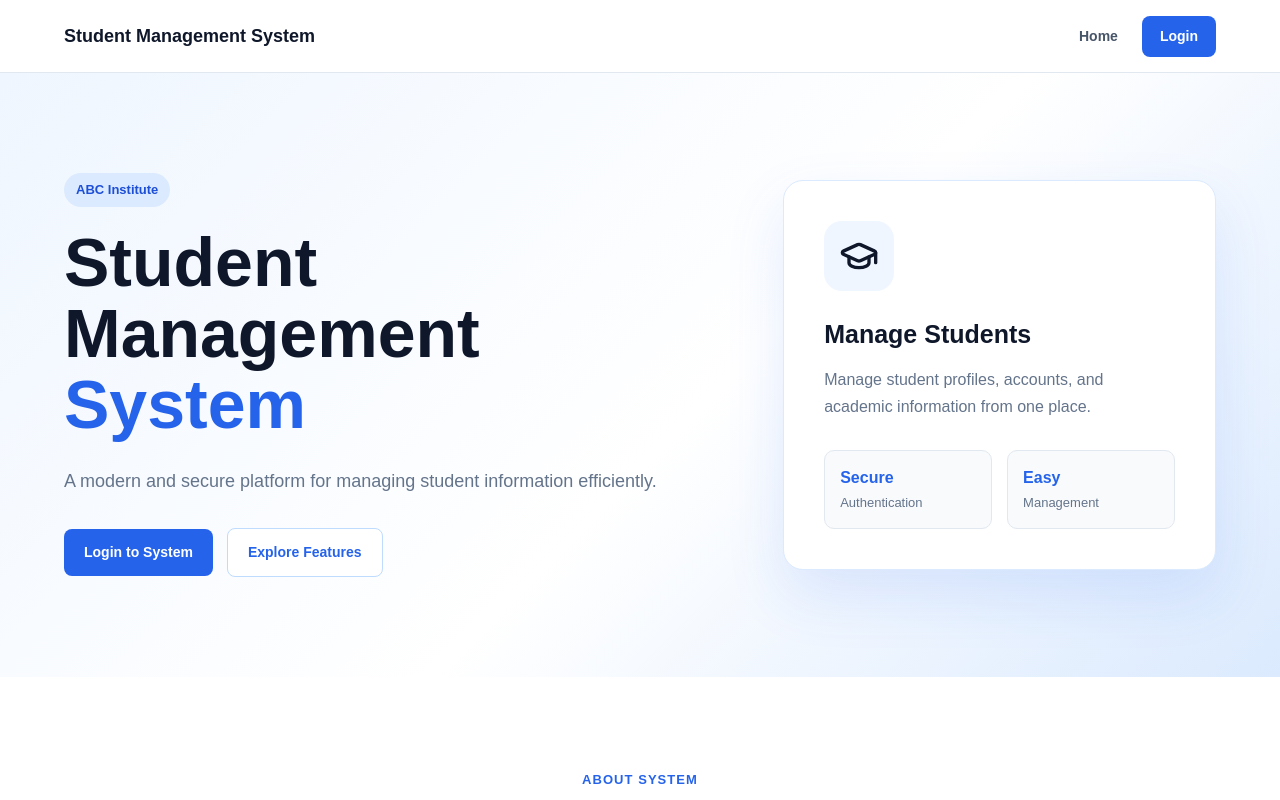
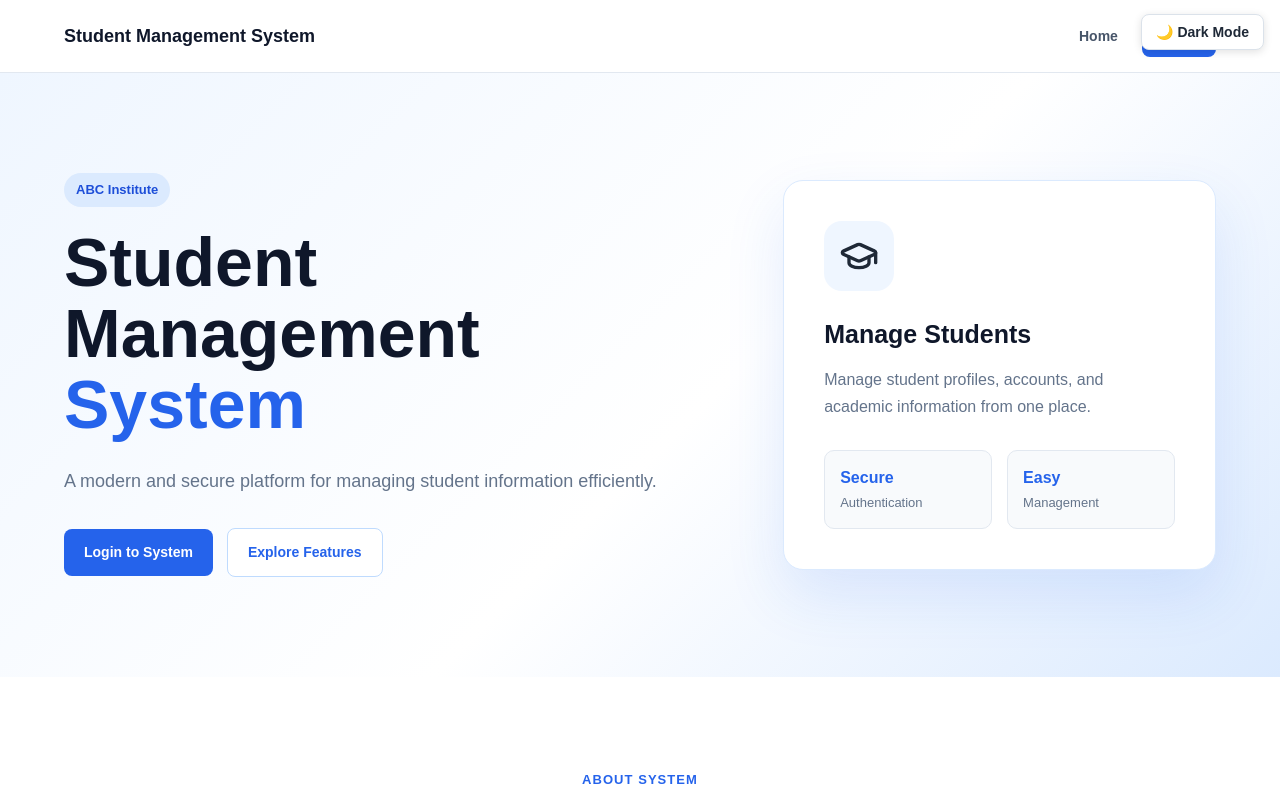
Before and after one commit to sangeerththanan-academic/student-management-system, a React (Vite) app in the folder frontend/: page / in a window 1280 px wide. Shown: the top 800 px of the page. Built offline with nearby package versions, Linux system fonts and the light colour scheme; no server answers.

Commit message:
Implement CR-012 independent dark and light themes

```diff
--- a/frontend/src/App.jsx
+++ b/frontend/src/App.jsx
@@ -1,7 +1,12 @@
 import AppRoutes from "./routes/AppRoutes";
+import { ThemeProvider } from "./context/ThemeContext";
 
 function App() {
-    return <AppRoutes />;
+    return (
+        <ThemeProvider>
+            <AppRoutes />
+        </ThemeProvider>
+    );
 }
 
 export default App;
--- /dev/null
+++ b/frontend/src/components/ThemeSection.jsx
@@ -0,0 +1,19 @@
+import { useTheme } from "../context/ThemeContext";
+import ThemeToggle from "./ThemeToggle";
+
+function ThemeSection({ section, children }) {
+    const { getTheme } = useTheme();
+    const theme = getTheme(section);
+
+    return (
+        <div
+            className={`theme-section theme-${theme} section-${section}`}
+            data-theme={theme}
+        >
+            <ThemeToggle section={section} />
+            {children}
+        </div>
+    );
+}
+
+export default ThemeSection;
--- /dev/null
+++ b/frontend/src/components/ThemeToggle.jsx
@@ -0,0 +1,22 @@
+
+import { useTheme } from "../context/ThemeContext";
+
+function ThemeToggle({ section }) {
+    const { getTheme, toggleTheme } = useTheme();
+    const theme = getTheme(section);
+    const isDark = theme === "dark";
+
+    return (
+        <button
+            type="button"
+            className="theme-toggle"
+            onClick={() => toggleTheme(section)}
+            aria-label={`Switch to ${isDark ? "light" : "dark"} mode`}
+            aria-pressed={isDark}
+        >
+            {isDark ? "☀️ Light Mode" : "🌙 Dark Mode"}
+        </button>
+    );
+}
+
+export default ThemeToggle;
--- /dev/null
+++ b/frontend/src/context/ThemeContext.jsx
@@ -0,0 +1,71 @@
+
+import {
+    createContext,
+    useContext,
+    useState,
+    useEffect,
+} from "react";
+
+const ThemeContext = createContext(null);
+
+const THEME_KEYS = {
+    login: "loginTheme",
+    admin: "adminTheme",
+    student: "studentTheme",
+};
+
+function getSavedTheme(section) {
+    const savedTheme = localStorage.getItem(THEME_KEYS[section]);
+
+    return savedTheme === "dark" ? "dark" : "light";
+}
+
+export function ThemeProvider({ children }) {
+    const [themes, setThemes] = useState(() => ({
+        login: getSavedTheme("login"),
+        admin: getSavedTheme("admin"),
+        student: getSavedTheme("student"),
+    }));
+
+    useEffect(() => {
+        Object.entries(themes).forEach(([section, theme]) => {
+            localStorage.setItem(THEME_KEYS[section], theme);
+        });
+    }, [themes]);
+
+    const toggleTheme = (section) => {
+        if (!THEME_KEYS[section]) return;
+
+        setThemes((previousThemes) => ({
+            ...previousThemes,
+            [section]:
+                previousThemes[section] === "light"
+                    ? "dark"
+                    : "light",
+        }));
+    };
+
+    const getTheme = (section) => {
+        return themes[section] || "light";
+    };
+
+    return (
+        <ThemeContext.Provider
+            value={{ themes, getTheme, toggleTheme }}
+        >
+            {children}
+        </ThemeContext.Provider>
+    );
+}
+
+export function useTheme() {
+    const context = useContext(ThemeContext);
+
+    if (!context) {
+        throw new Error(
+            "useTheme must be used inside ThemeProvider"
+        );
+    }
+
+    return context;
+}
--- a/frontend/src/index.css
+++ b/frontend/src/index.css
@@ -9,3 +9,75 @@ body,
 body {
     margin: 0;
 }
+
+
+/* CR-012: Independent section themes */
+
+.theme-section {
+    --theme-bg: #f4f6f9;
+    --theme-surface: #ffffff;
+    --theme-text: #1f2937;
+    --theme-muted: #64748b;
+    --theme-border: #dbe2ea;
+    --theme-input-bg: #ffffff;
+    --theme-button-bg: #e8edf4;
+
+    position: relative;
+    min-height: 100vh;
+    background-color: var(--theme-bg);
+    color: var(--theme-text);
+    transition: background-color 0.2s ease, color 0.2s ease;
+}
+
+.theme-section.theme-dark {
+    --theme-bg: #111827;
+    --theme-surface: #1f2937;
+    --theme-text: #f3f4f6;
+    --theme-muted: #cbd5e1;
+    --theme-border: #475569;
+    --theme-input-bg: #111827;
+    --theme-button-bg: #374151;
+
+    color-scheme: dark;
+}
+
+.theme-section.theme-light {
+    color-scheme: light;
+}
+
+.theme-toggle {
+    position: fixed;
+    top: 14px;
+    right: 16px;
+    z-index: 9999;
+    padding: 9px 14px;
+    border: 1px solid var(--theme-border);
+    border-radius: 8px;
+    background: var(--theme-surface);
+    color: var(--theme-text);
+    font-size: 14px;
+    font-weight: 600;
+    cursor: pointer;
+    box-shadow: 0 2px 8px rgba(0, 0, 0, 0.12);
+}
+
+.theme-toggle:hover {
+    opacity: 0.85;
+}
+
+.theme-section input,
+.theme-section select,
+.theme-section textarea {
+    color: var(--theme-text);
+    background-color: var(--theme-input-bg);
+    border-color: var(--theme-border);
+}
+
+.theme-section table {
+    color: var(--theme-text);
+}
+
+.theme-section.theme-dark input::placeholder,
+.theme-section.theme-dark textarea::placeholder {
+    color: var(--theme-muted);
+}
--- a/frontend/src/routes/AppRoutes.jsx
+++ b/frontend/src/routes/AppRoutes.jsx
@@ -1,3 +1,4 @@
+
 import {
     BrowserRouter,
     Routes,
@@ -10,29 +11,37 @@ import DashboardPage from "../pages/DashboardPage";
 import StudentDashboardPage from "../pages/StudentDashboardPage";
 
 import ProtectedRoute from "./ProtectedRoute";
+import ThemeSection from "../components/ThemeSection";
 
 function AppRoutes() {
-
     return (
         <BrowserRouter>
-
             <Routes>
-
                 <Route
                     path="/"
-                    element={<LandingPage />}
+                    element={
+                        <ThemeSection section="login">
+                            <LandingPage />
+                        </ThemeSection>
+                    }
                 />
 
                 <Route
                     path="/login"
-                    element={<LoginPage />}
+                    element={
+                        <ThemeSection section="login">
+                            <LoginPage />
+                        </ThemeSection>
+                    }
                 />
 
                 <Route
                     path="/dashboard"
                     element={
                         <ProtectedRoute role="ADMIN">
-                            <DashboardPage />
+                            <ThemeSection section="admin">
+                                <DashboardPage />
+                            </ThemeSection>
                         </ProtectedRoute>
                     }
                 />
@@ -41,13 +50,13 @@ function AppRoutes() {
                     path="/student-dashboard"
                     element={
                         <ProtectedRoute role="STUDENT">
-                            <StudentDashboardPage />
+                            <ThemeSection section="student">
+                                <StudentDashboardPage />
+                            </ThemeSection>
                         </ProtectedRoute>
                     }
                 />
-
             </Routes>
-
         </BrowserRouter>
     );
 }
--- a/frontend/src/styles/dashboard.css
+++ b/frontend/src/styles/dashboard.css
@@ -713,3 +713,136 @@
         max-height: 95vh;
     }
 }
+
+/* =========================================================
+   CR-012: Complete Admin Theme Support
+   ========================================================= */
+
+.section-admin .dashboard-page,
+.section-admin .student-dashboard-page {
+    background: var(--theme-bg);
+    color: var(--theme-text);
+}
+
+/* Header */
+.section-admin .dashboard-header {
+    background: var(--theme-surface);
+    border-bottom-color: var(--theme-border);
+}
+
+.section-admin .dashboard-header h1,
+.section-admin .dashboard-header p,
+.section-admin .admin-info strong,
+.section-admin .students-heading h2,
+.section-admin .students-heading p {
+    color: var(--theme-text);
+}
+
+.section-admin .dashboard-header p,
+.section-admin .students-heading p {
+    color: var(--theme-muted);
+}
+
+/* Cards and content */
+.section-admin .students-card,
+.section-admin .student-form-card {
+    background: var(--theme-surface);
+    color: var(--theme-text);
+    border-color: var(--theme-border);
+}
+
+.section-admin .students-empty h3,
+.section-admin .students-empty p,
+.section-admin .students-loading {
+    color: var(--theme-text);
+}
+
+.section-admin .students-empty p,
+.section-admin .students-loading {
+    color: var(--theme-muted);
+}
+
+/* Search and form fields */
+.section-admin .students-search-input,
+.section-admin .student-form .form-group input {
+    background: var(--theme-input-bg);
+    color: var(--theme-text);
+    border-color: var(--theme-border);
+}
+
+.section-admin .student-form .form-group label,
+.section-admin .form-card-header h3,
+.section-admin .form-card-header p {
+    color: var(--theme-text);
+}
+
+.section-admin .student-form .form-group input::placeholder,
+.section-admin .students-search-input::placeholder {
+    color: var(--theme-muted);
+}
+
+/* Table */
+.section-admin .students-table,
+.section-admin .students-table tbody tr {
+    background: var(--theme-surface);
+    color: var(--theme-text);
+}
+
+.section-admin .students-table th {
+    background: var(--theme-button-bg);
+    color: var(--theme-text);
+    border-bottom-color: var(--theme-border);
+}
+
+.section-admin .students-table td {
+    color: var(--theme-text);
+    border-bottom-color: var(--theme-border);
+}
+
+.section-admin .students-table td strong {
+    color: var(--theme-text);
+}
+
+.section-admin .students-table tbody tr:hover {
+    background: var(--theme-button-bg);
+}
+
+/* Modal */
+.section-admin .modal-content {
+    background: var(--theme-surface);
+    color: var(--theme-text);
+}
+
+.section-admin .close-form-button,
+.section-admin .cancel-button,
+.section-admin .students-search-clear {
+    background: var(--theme-button-bg);
+    color: var(--theme-text);
+    border-color: var(--theme-border);
+}
+
+/* Errors and helper text */
+.section-admin .dashboard-error {
+    background: var(--theme-surface);
+    border-color: var(--theme-border);
+    color: #dc2626;
+}
+
+.section-admin .field-hint {
+    color: var(--theme-muted);
+}
+
+/* Smooth transition */
+.section-admin .dashboard-header,
+.section-admin .students-card,
+.section-admin .student-form-card,
+.section-admin .students-table,
+.section-admin .students-table th,
+.section-admin .students-table td,
+.section-admin .students-search-input,
+.section-admin .student-form .form-group input {
+    transition:
+        background-color 0.2s ease,
+        color 0.2s ease,
+        border-color 0.2s ease;
+}
--- a/frontend/src/styles/studentDashboard.css
+++ b/frontend/src/styles/studentDashboard.css
@@ -183,3 +183,71 @@
     font-size: 14px;
     border: 1px solid #fecaca;
 }
+
+
+/* =========================================================
+   CR-012: Complete Student Theme Support
+   ========================================================= */
+
+.section-student .student-dashboard-page {
+    background: var(--theme-bg);
+    color: var(--theme-text);
+}
+
+.section-student .student-dashboard-header {
+    background: var(--theme-surface);
+    border-bottom-color: var(--theme-border);
+}
+
+.section-student .student-dashboard-header h1,
+.section-student .student-dashboard-main .section-title {
+    color: var(--theme-text);
+}
+
+.section-student .student-dashboard-header p {
+    color: var(--theme-muted);
+}
+
+.section-student .profile-card {
+    background: var(--theme-surface);
+    color: var(--theme-text);
+    border-color: var(--theme-border);
+}
+
+.section-student .profile-details {
+    background: var(--theme-surface);
+}
+
+.section-student .detail-row {
+    border-bottom-color: var(--theme-border);
+}
+
+.section-student .detail-label {
+    color: var(--theme-muted);
+}
+
+.section-student .detail-value {
+    color: var(--theme-text);
+}
+
+.section-student .student-loading {
+    color: var(--theme-muted);
+    background: var(--theme-surface);
+}
+
+.section-student .student-error {
+    background: var(--theme-surface);
+    border-color: var(--theme-border);
+    color: #dc2626;
+}
+
+/* Theme-aware transitions */
+.section-student .student-dashboard-header,
+.section-student .profile-card,
+.section-student .profile-details,
+.section-student .detail-row {
+    transition:
+        background-color 0.2s ease,
+        color 0.2s ease,
+        border-color 0.2s ease;
+}
```
